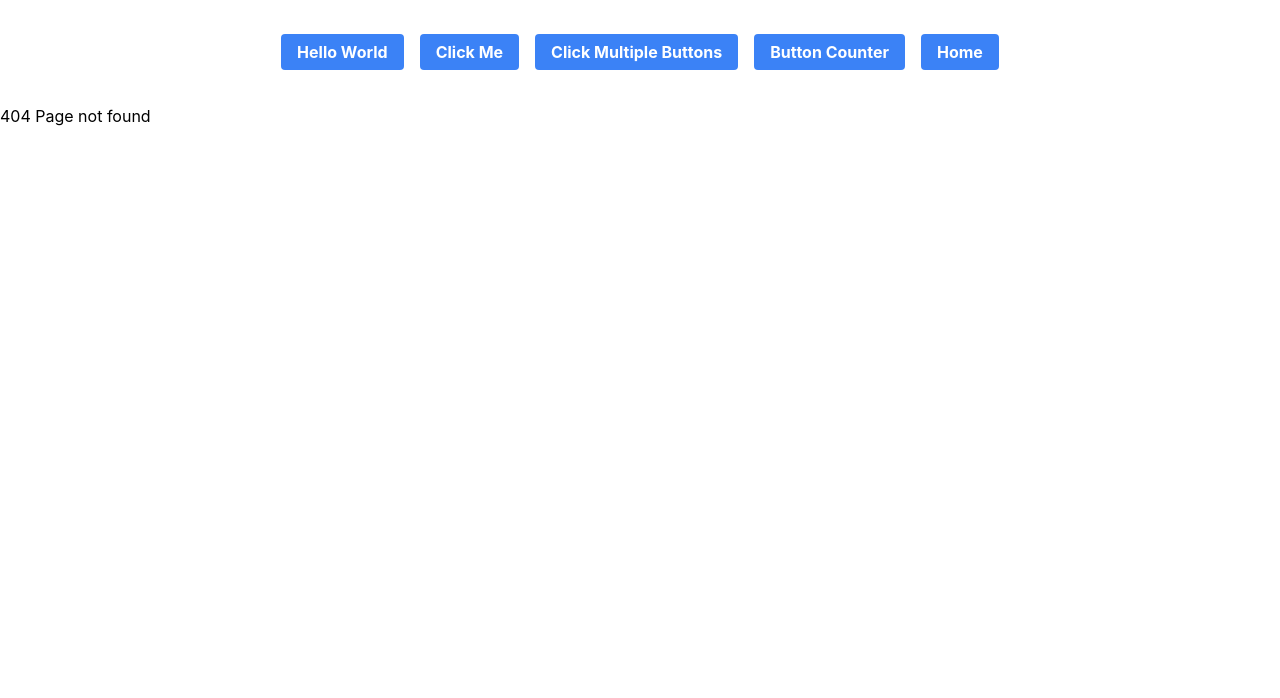
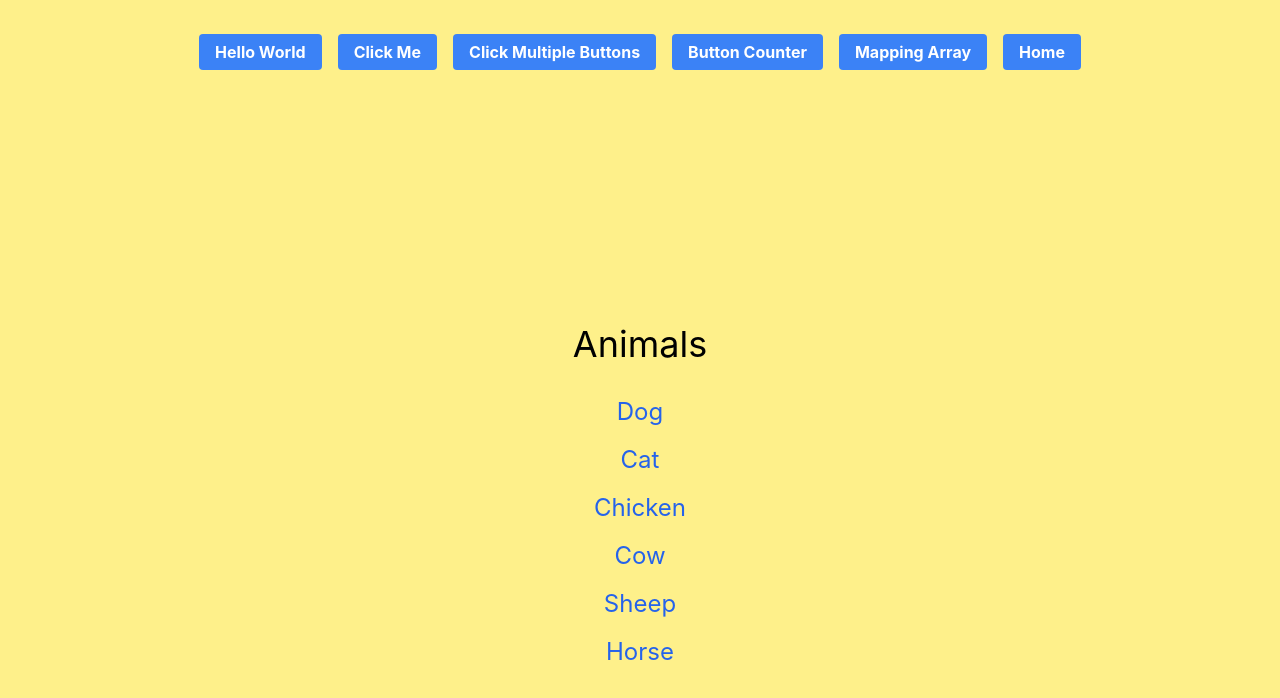
Before and after one commit to Sigdriv/grunnleggende-oppgaver, a React (Create React App) app: page /mapping-array in a window 1280 px wide. Before the commit this address had no page. Shown: the top 698 px of the page. Built offline with nearby package versions, Linux system fonts and the light colour scheme.

Commit message:
Add MappingArray component to App.jsx

```diff
--- a/src/Components/App.jsx
+++ b/src/Components/App.jsx
@@ -6,6 +6,7 @@ import UserClicks from "./UserClicks/OneButton/UserClicks";
 import MultipleButtons from "./UserClicks/MultipleButtons/MultipleButtons";
 import HomeScreen from "./HomeScreen/HomeScreen";
 import CountingButton from "./UserClicks/CountingButton/CountingButton";
+import MappingArray from "./MappingArray/MappingArray";
 
 function App() {
   return (
@@ -16,6 +17,7 @@ function App() {
         <Route path="/click-me" element={<UserClicks />} />
         <Route path="click-multiple-buttons" element={<MultipleButtons />} />
         <Route path='/button-counter' element={<CountingButton />} />
+        <Route path="/mapping-array" element={<MappingArray />} />
         <Route
           path="*"
           element={
--- a/src/Components/HomeScreen/Home/Home.jsx
+++ b/src/Components/HomeScreen/Home/Home.jsx
@@ -5,7 +5,7 @@ const style =
 
 export default function Home() {
   return (
-    <div className=" m-auto flex justify-center mb-10 mt-10">
+    <div className=" m-auto flex justify-center mb-10 pt-10">
       <div>
         <a href="/hei-verden" className={style}>
           Hello World
@@ -19,6 +19,9 @@ export default function Home() {
         <a href="button-counter" className={style}>
           Button Counter
         </a>
+        <a href="mapping-array" className={style}>
+          Mapping Array
+        </a>
 
         <a href="/" className={style}>
           Home
--- a/src/Components/HomeScreen/HomeScreen.jsx
+++ b/src/Components/HomeScreen/HomeScreen.jsx
@@ -3,7 +3,7 @@ import Home from "./Home/Home";
 
 export default function HomeScreen() {
   return (
-    <div className="text-center m-10">
+    <div className="text-center">
       <Home />
       <h1>Velg hva du vil sjekke ut ^</h1>
     </div>
--- /dev/null
+++ b/src/Components/MappingArray/MappingArray.jsx
@@ -0,0 +1,20 @@
+import React from "react";
+import Home from "../HomeScreen/Home/Home";
+
+export default function MappingArray() {
+  const animals = ["Dog", "Cat", "Chicken", "Cow", "Sheep", "Horse"];
+
+  return (
+    <div className=" bg-yellow-200">
+      <Home />
+      <div className="flex flex-col items-center justify-center min-h-screen bg-yellow-200 text-center">
+        <h1 className="text-4xl mb-8">Animals</h1>
+        {animals.map((animal, index) => (
+          <div key={index} className="mb-4">
+            <h1 className="text-2xl text-blue-600">{animal}</h1>
+          </div>
+        ))}
+      </div>
+    </div>
+  );
+}
--- a/src/Components/UserClicks/CountingButton/CountingButton.jsx
+++ b/src/Components/UserClicks/CountingButton/CountingButton.jsx
@@ -11,7 +11,7 @@ export default function CountingButton() {
   return (
     <div className="text-center">
         <Home />
-      <h1>{count}</h1>
+      <h1 className=" text-2xl">{count}</h1>
       <button onClick={handleClick} className="bg-blue-500 hover:bg-blue-700 text-white font-bold py-2 px-4 rounded m-2">Click me to <br /> increment the counter</button>
     </div>
   );
```
